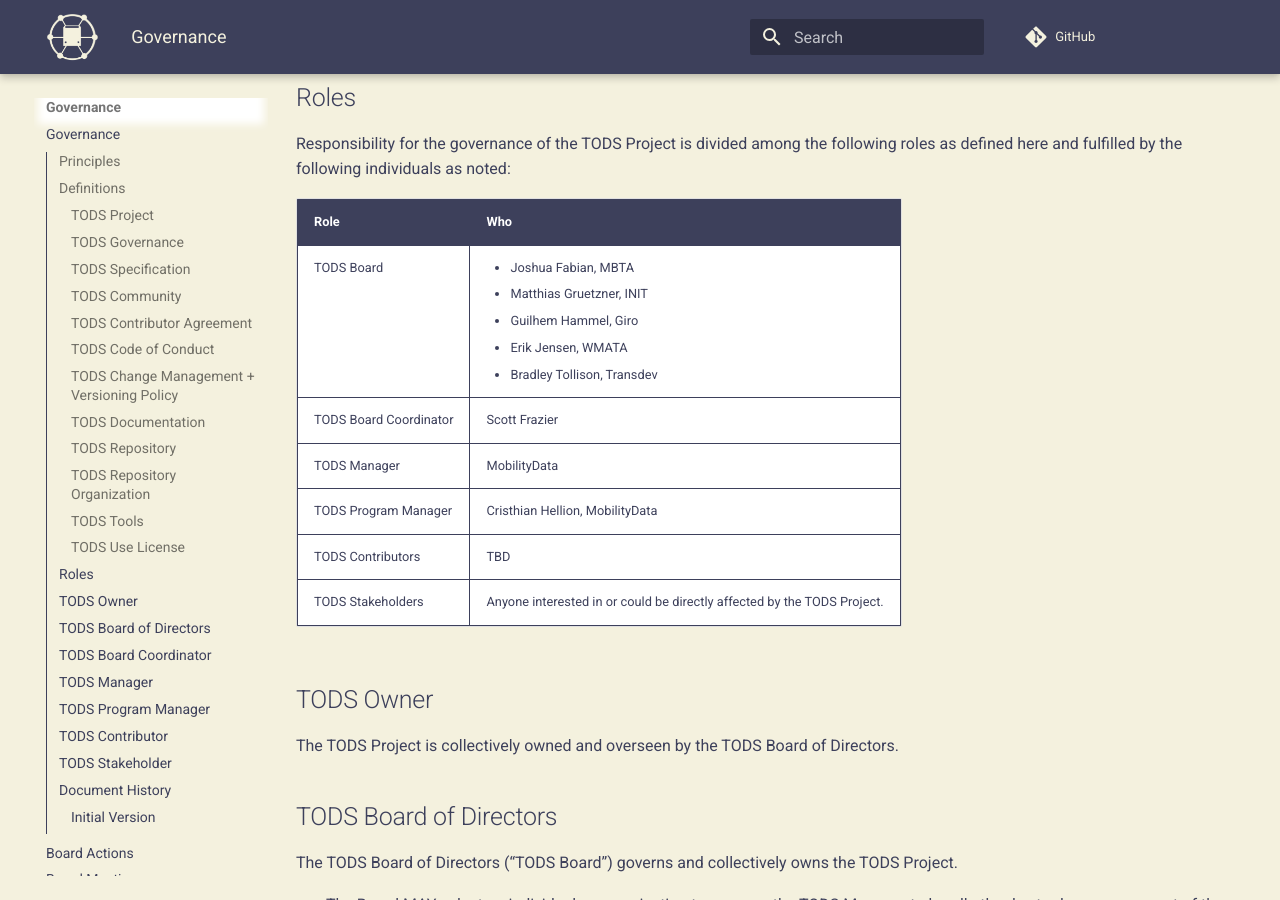
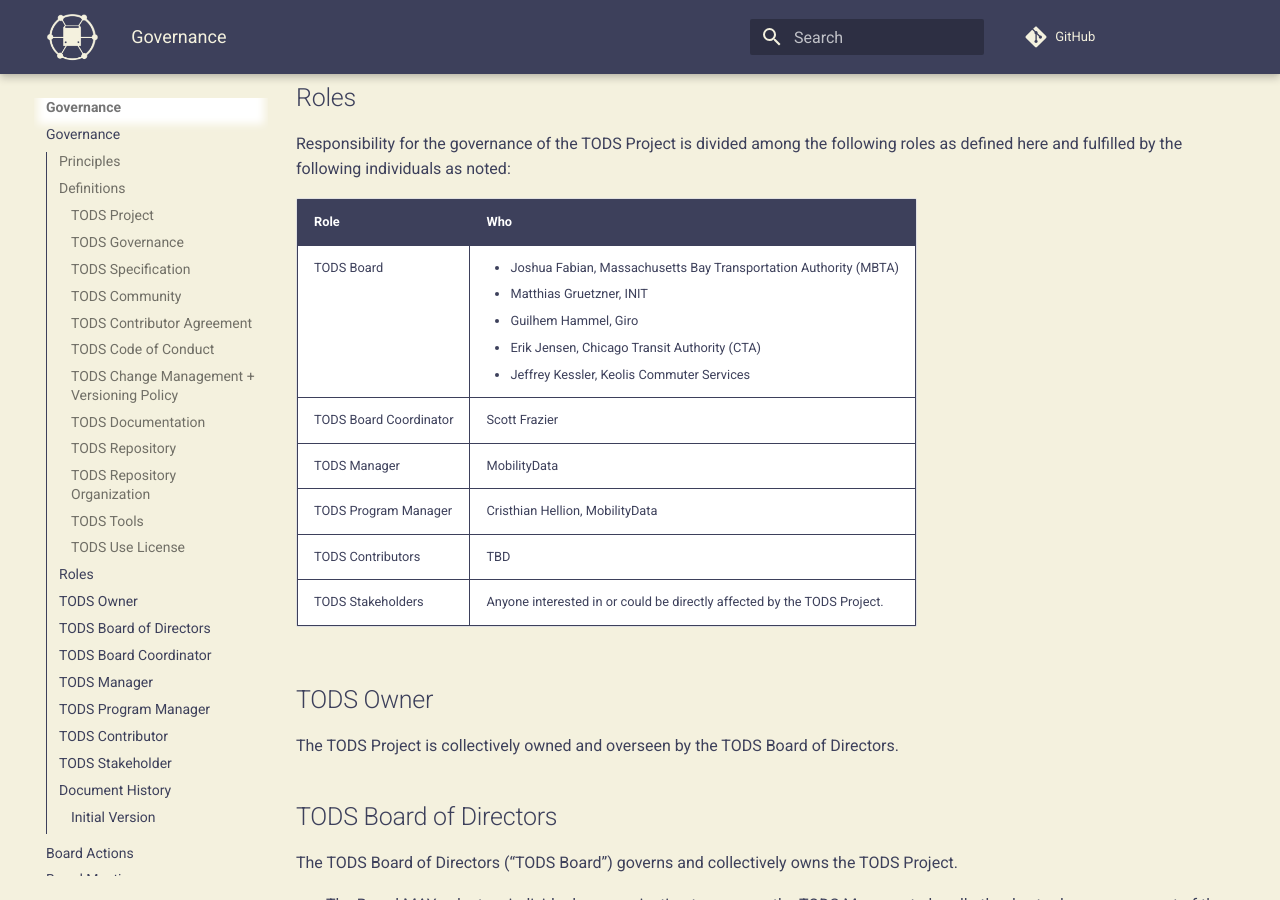
Before and after one commit to cal-itp/operational-data-standard, an MkDocs documentation site: the page built from docs/governance/governance.md, in a window 1280 px wide and 900 px high, scrolled down 3002 px. Built offline with MkDocs 1.6.1 and Material for MkDocs 9.7.7, drawn with Linux system fonts in a browser that asks for light colours; nearby versions of some CDN libraries; comment, search, counter and statistics services are not loaded.

Commit message:
Update Board of Directors Membership List

```diff
--- a/docs/governance/governance.md
+++ b/docs/governance/governance.md
@@ -100,7 +100,7 @@
 
 | **Role** | **Who** |
 | -------- | ----- |
-| [TODS Board](#tods-board-of-directors) | <ul><li>[Joshua Fabian](https://www.linkedin.com/in/jfabi/), [MBTA](https://www.mbta.com/)</li><li>[Matthias Gruetzner](https://www.linkedin.com/in/matthias-gr%C3%BCtzner-6b469b187/), [INIT](https://www.initse.com/)</li><li>Guilhem Hammel, [Giro](https://www.giro.ca/en-us/)</li><li>[Erik Jensen](https://www.linkedin.com/in/erik-jensen), [WMATA](https://www.wmata.com/)</li><li>[Bradley Tollison](https://www.linkedin.com/in/bradley-t-0652a2124/), [Transdev](https://www.transdev.com/en/)</li></ul> |
+| [TODS Board](#tods-board-of-directors) | <ul><li>[Joshua Fabian](https://www.linkedin.com/in/jfabi/), [Massachusetts Bay Transportation Authority (MBTA)](https://www.mbta.com/)</li><li>[Matthias Gruetzner](https://www.linkedin.com/in/matthias-gr%C3%BCtzner-6b469b187/), [INIT](https://www.initse.com/)</li><li>Guilhem Hammel, [Giro](https://www.giro.ca/en-us/)</li><li>[Erik Jensen](https://www.linkedin.com/in/erik-jensen), [Chicago Transit Authority (CTA)](https://www.transitchicago.com/)</li><li>[Jeffrey Kessler](https://www.linkedin.com/in/jeffkess/), [Keolis Commuter Services](https://www.keolisna.com/)</li></ul> |
 | [TODS Board Coordinator](#tods-board-coordinator) | [Scott Frazier](https://github.com/safrazier17) |
 | [TODS Manager](#tods-manager) | [MobilityData](https://mobilitydata.org) |
 | [TODS Program Manager](#tods-program-manager) | [Cristhian Hellion](https://github.com/Cristhian-HA), [MobilityData](https://mobilitydata.org) |
```
